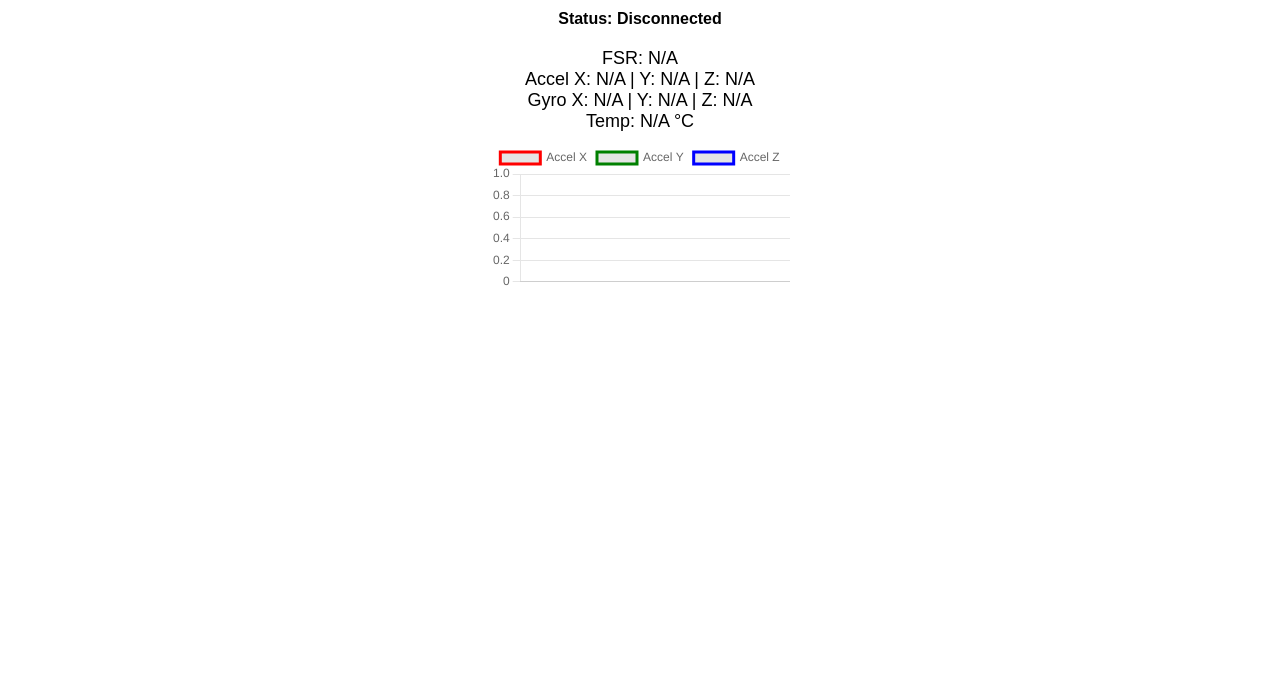
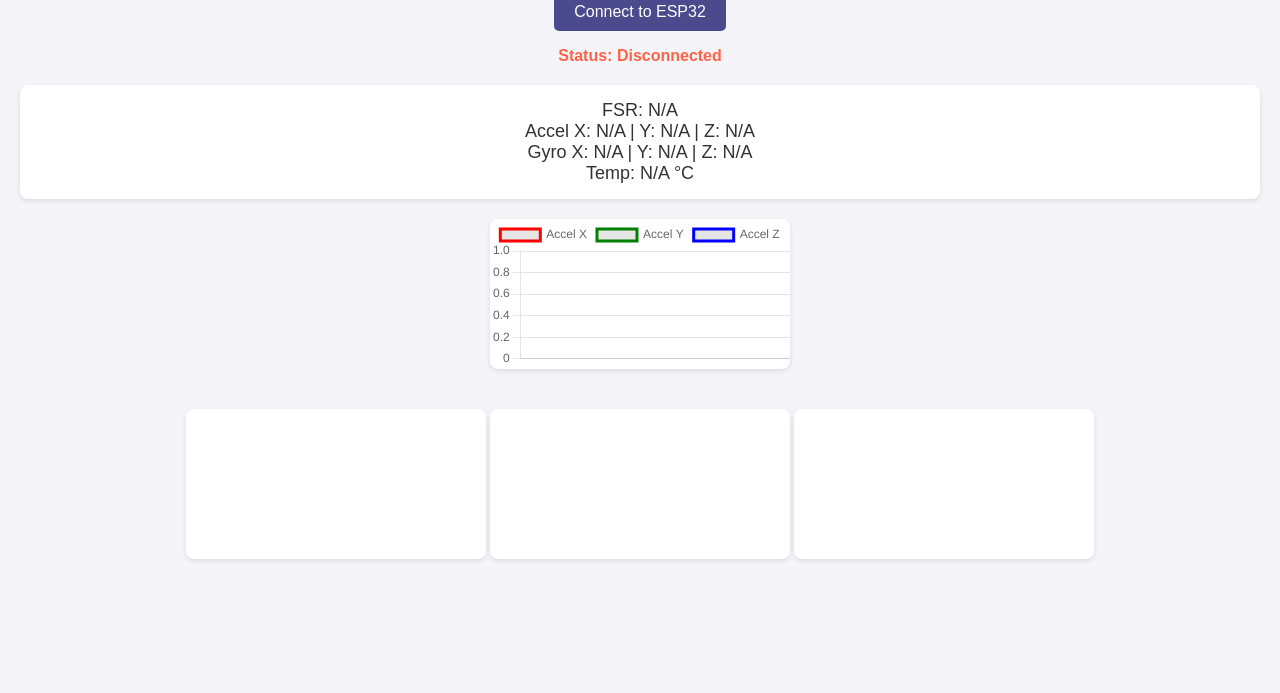
Before and after one commit to SamHocking/gk-web, a plain HTML site: page index.html in a window 1280 px wide. Shown: the part 107-800 px from the top of the page. Drawn offline with nearby package versions, Linux system fonts and the light colour scheme.

Commit message:
Update index.html

```diff
--- a/index.html
+++ b/index.html
@@ -7,14 +7,56 @@
     <title>ESP32 Sensor Dashboard</title>
     <script src="https://cdn.jsdelivr.net/npm/chart.js"></script>  <!-- For graphs -->
     <style>
-        body { font-family: Arial, sans-serif; text-align: center; }
-        #status { font-weight: bold; }
-        #data { margin-top: 20px; font-size: 18px; }
-        canvas { max-width: 400px; margin: 10px auto; }
+        body {
+            font-family: Arial, sans-serif;
+            text-align: center;
+            background-color: #f4f4f9;
+            color: #333;
+            margin: 0;
+            padding: 20px;
+        }
+        h1 {
+            color: #4a4a8c;
+        }
+        #status {
+            font-weight: bold;
+            color: #ff6347;
+        }
+        #data {
+            margin-top: 20px;
+            font-size: 18px;
+            background: #fff;
+            padding: 15px;
+            border-radius: 8px;
+            box-shadow: 0 2px 5px rgba(0,0,0,0.1);
+        }
+        canvas {
+            max-width: 600px;
+            margin: 20px auto;
+            background: #fff;
+            border-radius: 8px;
+            box-shadow: 0 2px 5px rgba(0,0,0,0.1);
+        }
+        button {
+            background-color: #4a4a8c;
+            color: white;
+            border: none;
+            padding: 10px 20px;
+            font-size: 16px;
+            border-radius: 5px;
+            cursor: pointer;
+        }
+        button:hover {
+            background-color: #363677;
+        }
+        button:disabled {
+            background-color: #ccc;
+            cursor: not-allowed;
+        }
     </style>
 </head>
 <body>
-    <h1>ESP32 Sensor Data</h1>
+    <h1>ESP32 Sensor Dashboard</h1>
     <button id="connectBtn">Connect to ESP32</button>
     <p id="status">Status: Disconnected</p>
     <div id="data">
@@ -23,7 +65,10 @@
         Gyro X: <span id="gyroX">N/A</span> | Y: <span id="gyroY">N/A</span> | Z: <span id="gyroZ">N/A</span><br>
         Temp: <span id="temp">N/A</span> °C
     </div>
-    <canvas id="accelChart"></canvas>  <!-- Canvas for acceleration graph -->
+    <canvas id="accelChart"></canvas>  <!-- Acceleration graph -->
+    <canvas id="gyroChart"></canvas>   <!-- Gyroscope graph -->
+    <canvas id="fsrChart"></canvas>    <!-- FSR pressure graph -->
+    <canvas id="tempChart"></canvas>   <!-- Temperature graph -->
 
     <script src="script.js"></script>  <!-- Link to external JS file -->
 </body>
```
